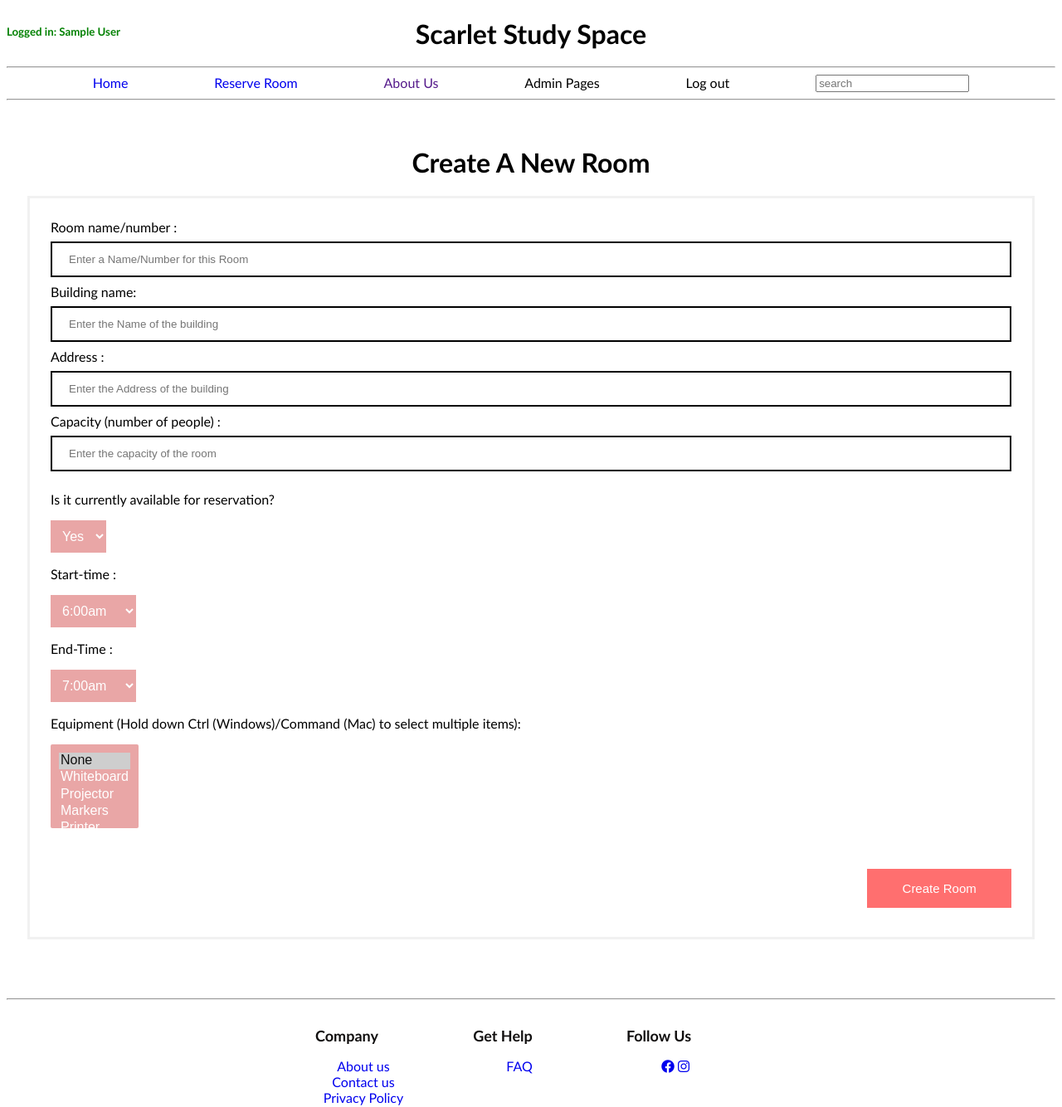
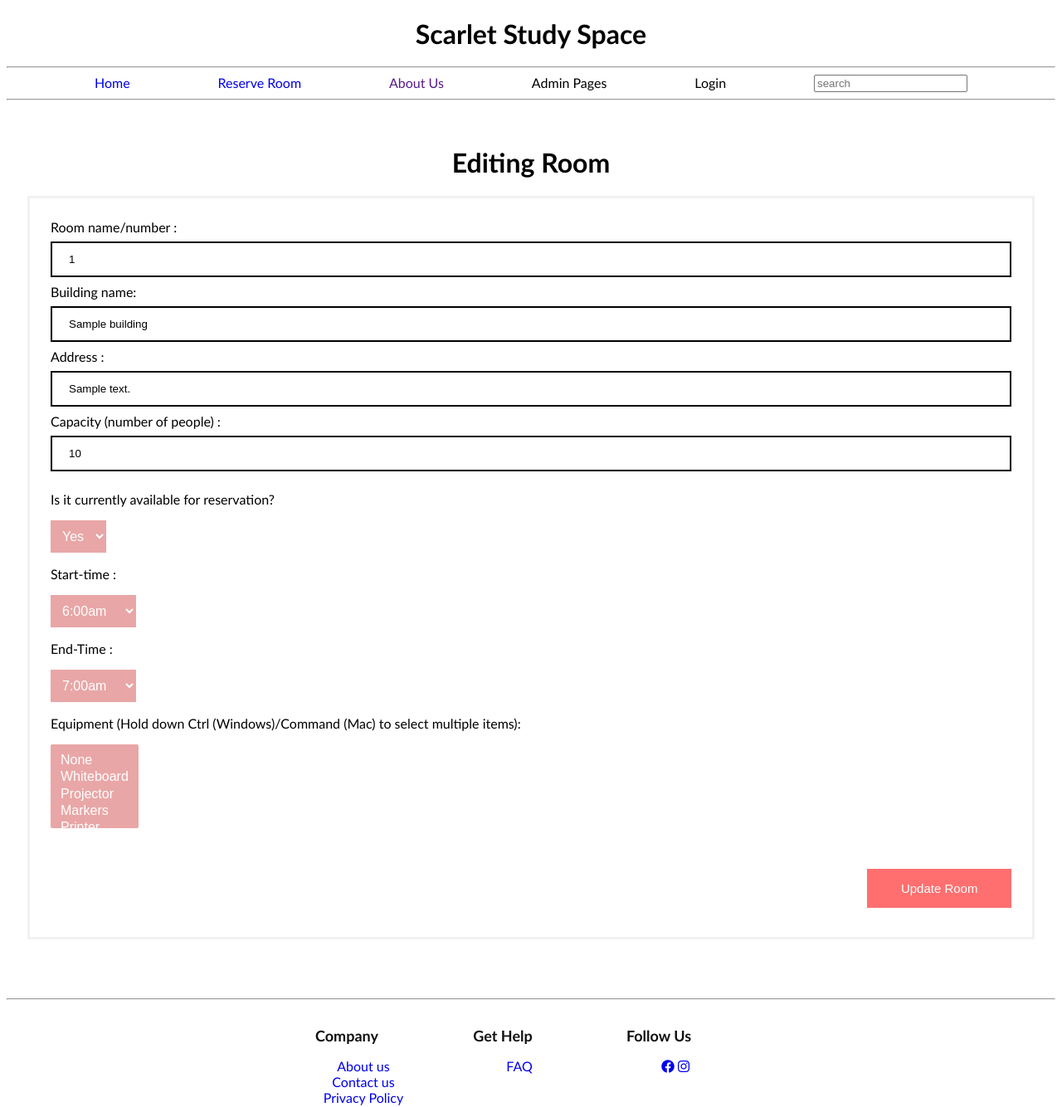
Before and after one commit to meryemselicioglu/Study-Space, a Flask app: template templates/adminCreateRoom.html in a window 1280 px wide. Shown: the top 1334 px of the page at 83% size. Run offline with Flask 2, Linux system fonts and the light colour scheme; the visitor is signed in with stand-in values (Sample User, id 1); the template is opened without the code that fills it: most values are stand-ins (such as "Sample title", 1, 10 or a date in 2020).

Commit message:
edit and delete rooms added

```diff
--- a/app.py
+++ b/app.py
@@ -36,7 +36,6 @@ def add_reservation(user_id, room_id, group_size, start_time, end_time):
 
 def add_user(f_name, l_name, email, phone, password):
     now = datetime.now()
-    current_time = now.strftime("%H:%M:%S")
 
     query = "insert into users values ('{}', '{}', '{}', '{}', '{}')".format(f_name, l_name, email, phone, password)
     cursor.execute(query)
@@ -54,6 +53,23 @@ def get_rooms():
 
     return cursor.fetchall()
 
+def get_room(fullroom):
+    query = "select * from rooms where building_name || ' ' || name = '{}'".format(fullroom)
+    cursor.execute(query)
+    conn.commit()
+
+    return cursor.fetchall()
+
+def update_room(address, no_of_people, isAvailable, start, end, building, name, equipment, fullroom):
+    query = "update rooms set address = '{}', no_of_people = {}, isavailable = '{}', start_time = '{}', end_time = '{}', building_name = '{}', name = '{}', equipment = ARRAY {} where building_name || ' ' || name = '{}'".format(address, no_of_people, isAvailable, start, end, building, name, equipment, fullroom)
+    cursor.execute(query)
+    conn.commit()
+
+def delete_room(fullroom):
+    query = "delete from rooms where building_name || ' ' || name = '{}'".format(fullroom)
+    cursor.execute(query)
+    conn.commit()
+
 def get_users():
     query = "select * from users"
     cursor.execute(query)
@@ -70,12 +86,12 @@ def get_user(email):
     return password[0]
 
 def set_admin(user):
-    query = "update users set is_admin = true where email = '{}'".format(user)
+    query = "update users set isadmin = true where email = '{}'".format(user)
     cursor.execute(query)
     conn.commit()
 
 def remove_admin(user):
-    query = "update users set is_admin = false where email = '{}'".format(user)
+    query = "update users set isadmin = false where email = '{}'".format(user)
     cursor.execute(query)
     conn.commit()
 
@@ -334,6 +350,67 @@ def createroom():
         return redirect(url_for('adminrooms'))
     return render_template('adminCreateRoom.html')
 
+@app.route('/editroom', methods=['POST', 'GET'])
+def editroom():
+    if not g.user:
+        flash("You must login first")
+        return redirect(url_for('login'))
+    if not is_admin(g.user):
+        flash("You are not an administrator")
+        return redirect(url_for('home'))
+
+    if request.method == 'POST':
+        if request.args:
+            roomname = request.args.get("room")
+            fullroom = roomname.replace("%20", " ")
+
+        roomName = request.form.get('Room Name')
+        buildingName = request.form.get('Building Name')
+        buildingAddress = request.form.get('Building Address')
+        maxNoPpl = request.form.get('Capacity')
+        availabilty = request.form.get('available')
+        start = request.form.get('Start-Time')
+        end = request.form.get('End-Time')
+        equipment = request.form.getlist('Equipment[]')
+
+        if 'none' in equipment and len(equipment) > 1:
+            equipment.remove('none')
+
+        update_room(buildingAddress, maxNoPpl, 'True' if availabilty == 'yes' else 'False', start, end, buildingName, roomName, equipment, fullroom)
+        flash('Room Updated!')
+        return redirect(url_for('adminrooms'))
+
+    if request.args:
+        roomname = request.args.get("room")
+        fullroom = roomname.replace("%20", " ")
+        room = get_room(fullroom)
+        room = room[0]
+        avail = "Yes" if room[3] == True else "No"
+    else:
+        flash("System Error")
+        return redirect(url_for('adminrooms'))
+
+    return render_template('adminCreateRoom.html', building=room[6], number=room[7], address=room[1], capacity=room[2], availability=avail, starttime=room[4], endtime=room[5], equipment=room[8])
+
+@app.route('/adminrooms1')
+def deleteroom():
+    if not g.user:
+        flash("You must login first")
+        return redirect(url_for('login'))
+    if not is_admin(g.user):
+        flash("You are not an administrator")
+        return redirect(url_for('home'))
+
+    if request.args:
+        roomname = request.args.get("room")
+        fullroom = roomname.replace("%20", " ")
+        delete_room(fullroom)
+        flash(fullroom + " was deleted")
+        return redirect(url_for('adminrooms'))
+    else:
+        flash("System Error")
+        return redirect(url_for('adminrooms'))
+
 
 if __name__ == "__main__":
     app.static_folder='static'
--- a/templates/adminCreateRoom.html
+++ b/templates/adminCreateRoom.html
@@ -91,21 +91,83 @@
     .dropdown:hover .dropbtn {background-color: #f0735d;}
 
     </style>
+    <script>
+        window.onload = function () {
+            let building = "{{building}}";
+            if (building != ""){
+                document.getElementById("createbutton").innerText = "Update Room";
+                document.getElementById("maintitle").innerHTML = "Editing Room";
+
+                document.getElementById("roomnumber").value = "{{number}}";
+                document.getElementById("building").value = "{{building}}";
+                document.getElementById("address").value = "{{address}}";
+                document.getElementById("capacity").value = "{{capacity}}";
+
+                let availability = document.getElementById("availability");
+                let starttime = document.getElementById("starttime");
+                let endtime = document.getElementById("endtime");
+                let equipment = document.getElementById("equipment");
+
+                var selectOptions = availability.options;
+                for (var opt, j = 0; opt = selectOptions[j]; j++) {
+                    if (opt.innerHTML == "{{availability}}") {
+                        availability.selectedIndex = j;
+                        break;
+                    }
+                }
+
+                var selectOptions = starttime.options;
+                for (var opt, j = 0; opt = selectOptions[j]; j++) {
+                    if (opt.value == "{{starttime}}") {
+                        starttime.selectedIndex = j;
+                        break;
+                    }
+                }
+
+                var selectOptions = endtime.options;
+                for (var opt, j = 0; opt = selectOptions[j]; j++) {
+                    if (opt.value == "{{endtime}}") {
+                        endtime.selectedIndex = j;
+                        break;
+                    }
+                }
+
+                var selectOptions = equipment.options;
+                for (var opt, j = 0; opt = selectOptions[j]; j++) {
+                    "{% if equipment %}"
+                        "{% for equip in equipment %}"
+                            if (opt.value == "{{equip}}") {
+                                opt.selected = true;
+                            }
+                            if (opt.value == "none"){
+                                opt.selected = false;
+                            }
+                        "{% endfor %}"
+                    "{% else %}"
+                        if (opt.value == "None"){
+                            opt.selected = true;
+                            break;
+                        }
+                    "{% endif %}"
+                }
+            }
+        }
+    </script>
     <body>
-        <center> <h1> Create A New Room </h1> </center>
+        <center> <h1 id="maintitle"> Create A New Room </h1> </center>
         <form method="post">
             <div class="container">
                 <label>Room name/number :</label>
-                <input type="text" placeholder="Enter a Name/Number for this Room" name="Room Name" required>
+                <input id="roomnumber" type="text" placeholder="Enter a Name/Number for this Room" name="Room Name" required>
                 <label>Building name:</label>
-                <input type="text" placeholder="Enter the Name of the building" name="Building Name" required>
+                <input id="building" type="text" placeholder="Enter the Name of the building" name="Building Name" required>
                 <label>Address :</label>
-                <input type="text" placeholder="Enter the Address of the building" name="Building Address" required>
+                <input id="address" type="text" placeholder="Enter the Address of the building" name="Building Address" required>
                 <label>Capacity (number of people) :</label>
-                <input type="dropdown" placeholder="Enter the capacity of the room" name="Capacity" required></a>
+                <input id="capacity" type="text" placeholder="Enter the capacity of the room" name="Capacity" required></a>
                 <p><label>Is it currently available for reservation?</label>
                 <div class="dropdown">
-                    <select class="dropbtn" name="available">
+                    <select id="availability" class="dropbtn" name="available">
                         <div class="dropdown-content">
                             <option value="yes">Yes</option>
                             <option value="no">No</option>
@@ -115,7 +177,7 @@
                 </p>
                 <p><label>Start-time : </label>
                 <div class="dropdown">
-                    <select class="dropbtn" name="Start-Time">
+                    <select id="starttime" class="dropbtn" name="Start-Time">
                         <div class="dropdown-content">
                             <option value="6:00am">6:00am</option>
                             <option value="7:00am">7:00am</option>
@@ -139,7 +201,7 @@
                 </p>
                 <p><label>End-Time : </label>
                 <div class="dropdown">
-                    <select class="dropbtn" name="End-Time">
+                    <select id="endtime" class="dropbtn" name="End-Time">
                         <div class="dropdown-content">
                             <option value="7:00am">7:00am</option>
                             <option value="8:00am">8:00am</option>
@@ -163,7 +225,7 @@
                 </p>
                 <p><label>Equipment (Hold down Ctrl (Windows)/Command (Mac) to select multiple items): </label>
                     <div class="dropdown">
-                        <select class="dropbtn" name="Equipment[]" multiple>
+                        <select id="equipment" class="dropbtn" name="Equipment[]" multiple>
                             <div class="dropdown-content">
                                 <option selected value="none">None</option>
                                 <option value="whiteboard">Whiteboard</option>
@@ -175,7 +237,7 @@
                     </div>
                 </p>
                 <div align="right" class="bottomButtons">
-                    <button type="submit" class="button1">Create Room</button>
+                    <button id="createbutton" type="submit" class="button1">Create Room</button>
                 </div>
             </div>
         </form>
--- a/templates/adminpages.html
+++ b/templates/adminpages.html
@@ -20,6 +20,7 @@
             display: flex;
             background-color: rgb(179, 179, 179);
             padding: 10%;
+            margin-top: 3%;
         }
     </style>
     <body>
```
Also changed, not shown: templates/adminrooms.html (+41 -7 lines).
